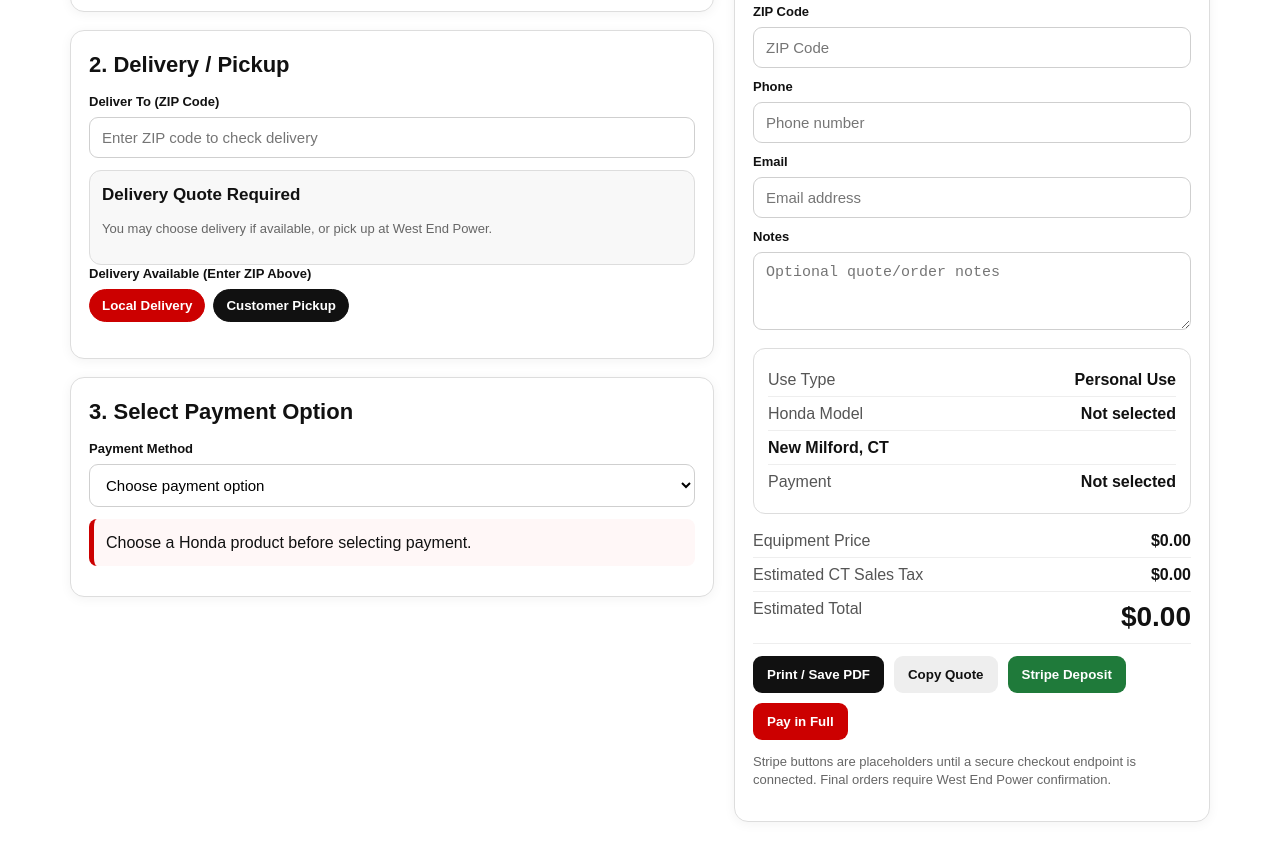
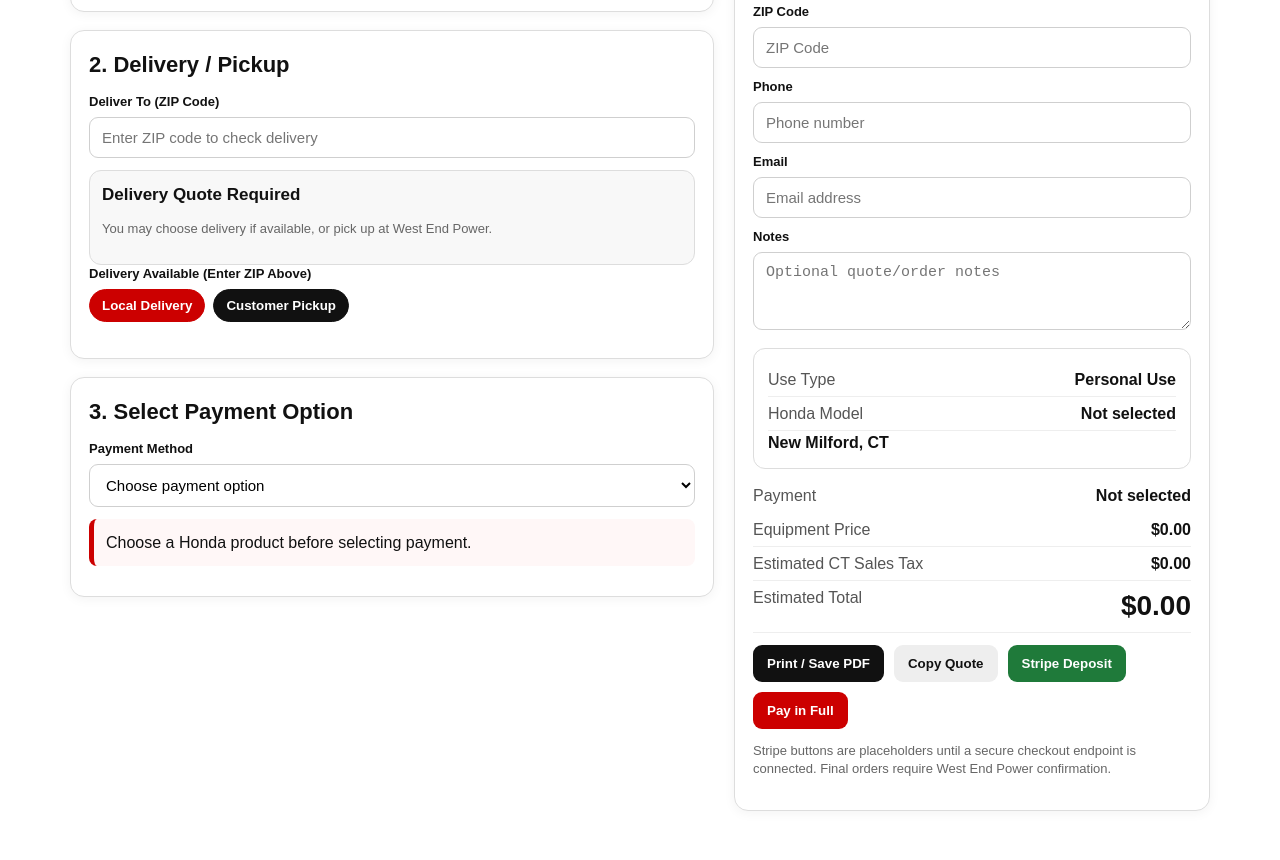
Before and after one commit to WestEndPower/honda-power-equipment-configurator, a plain HTML site: page index.html in a window 1280 px wide. Shown: the part 652-1512 px from the top of the page. Drawn offline with Linux system fonts and the light colour scheme.

Commit message:
Update index.html

```diff
--- a/index.html
+++ b/index.html
@@ -66,7 +66,6 @@
     <option value="DAN">Danbury, CT</option>
   </select>
 </div>
-  </select>
 </section>
 
         <section class="honda-panel"><h2>3. Select Payment Option</h2><label for="honda-payment-select">Payment Method</label><select id="honda-payment-select"><option value="">Choose payment option</option></select><div id="honda-payment-details"></div></section>
@@ -293,8 +292,7 @@ ${apr||months?`<div class="honda-line"><span>APR / Term</span><strong>${apr}% /
         </div>
       ` : ''}
 
-      <div class="honda-line">
-        ${state.deliveryMethod === 'PICKUP' ? `
+      ${state.deliveryMethod === 'PICKUP' ? `
   <div class="honda-line">
     <span>Pick Up At</span>
     <strong>${state.selectedPickupLocation === 'DAN'
```
